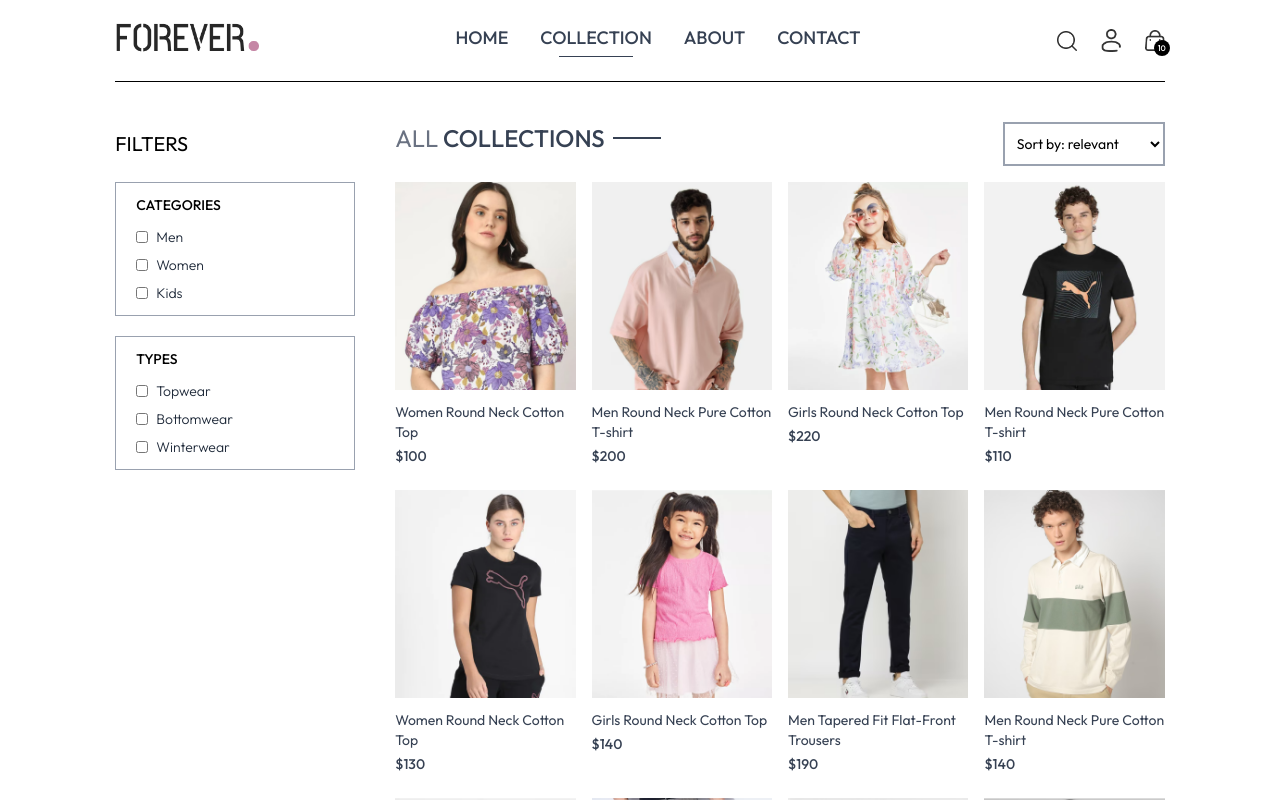
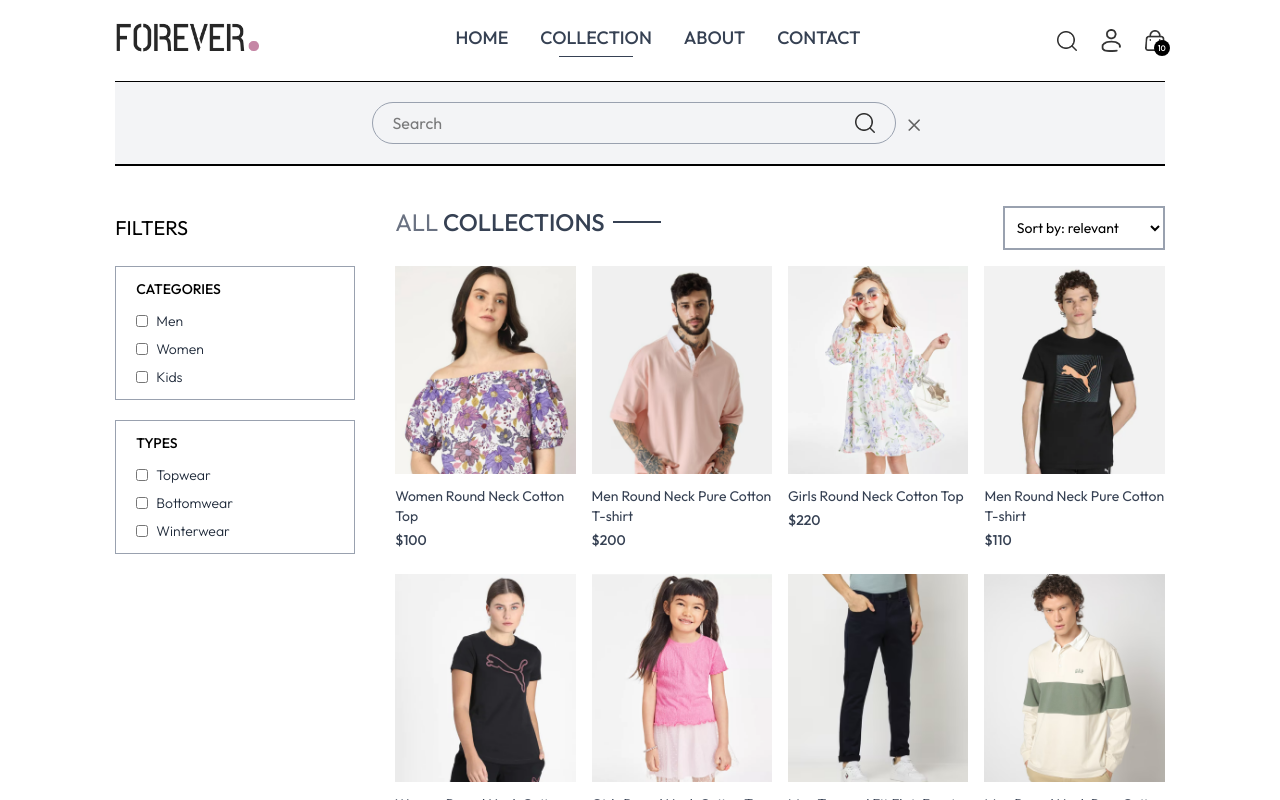
Before and after one commit to Hasnain91/ecomm-app, a React (Vite) app in the folder frontend/: page /collection in a window 1280 px wide. Both pictures are taken after a click on the picture 1066 px from the left and 40 px from the top of the page. Shown: the top 800 px of the page. Built offline with nearby package versions, Linux system fonts and the light colour scheme.

Commit message:
Search collections functionality

```diff
--- a/frontend/src/App.jsx
+++ b/frontend/src/App.jsx
@@ -10,11 +10,13 @@
 import Navbar from "./components/Navbar";
 import Login from "./pages/Login";
 import Footer from "./components/Footer";
+import SearchBar from "./components/SearchBar";
 
 const App = () => {
   return (
     <div className="px-4 sm:px-[5vw] md:px-[7vw] lg:px-[9vw]">
       <Navbar />
+      <SearchBar />
       <Routes>
         <Route path="/" element={<Home />} />
         <Route path="/collection" element={<Collection />} />
--- a/frontend/src/components/Navbar.jsx
+++ b/frontend/src/components/Navbar.jsx
@@ -1,9 +1,11 @@
-import React, { useState } from "react";
+import React, { useContext, useState } from "react";
 import { assets } from "../assets/assets";
 import { Link, NavLink } from "react-router-dom";
+import { ShopContext } from "../context/ShopContext";
 
 const Navbar = () => {
   const [visible, setVisible] = useState(false);
+  const { setShowSearch } = useContext(ShopContext);
 
   return (
     <div className="flex items-center justify-between py-5 font-medium">
@@ -32,6 +34,7 @@
 
       <div className="flex items-center gap-6">
         <img
+          onClick={() => setShowSearch(true)}
           src={assets.search_icon}
           alt="Search Icon"
           className="w-5 cursor-pointer "
--- /dev/null
+++ b/frontend/src/components/SearchBar.jsx
@@ -0,0 +1,44 @@
+import React, { useContext, useEffect, useState } from "react";
+import { ShopContext } from "../context/ShopContext";
+import { assets } from "../assets/assets";
+import { useLocation } from "react-router-dom";
+
+const SearchBar = () => {
+  const { search, setSearch, showSearch, setShowSearch } =
+    useContext(ShopContext);
+
+  const [visible, setVisible] = useState(false);
+
+  const location = useLocation();
+
+  useEffect(() => {
+    if (location.pathname.includes("collection")) {
+      setVisible(true);
+    } else {
+      setVisible(false);
+    }
+  }, [location]);
+
+  return showSearch && visible ? (
+    <div className="border-t border-b bg-gray-100 text-center">
+      <div className="inline-flex items-center justify-center border border-gray-400 py-2 px-5 my-5 mx-3 rounded-full w-3/4 sm:w-1/2  ">
+        <input
+          value={search}
+          onChange={(e) => setSearch(e.target.value)}
+          type="text"
+          placeholder="Search"
+          className="flex-1 outline-none bg-inherit"
+        />
+        <img src={assets.search_icon} alt="Search Icon" className="w-5" />
+      </div>
+      <img
+        onClick={() => setShowSearch(false)}
+        className="inline w-3 cursor-pointer"
+        src={assets.cross_icon}
+        alt="Cross Icon"
+      />
+    </div>
+  ) : null;
+};
+
+export default SearchBar;
--- a/frontend/src/context/ShopContext.jsx
+++ b/frontend/src/context/ShopContext.jsx
@@ -7,7 +7,7 @@
   const currency = "$";
   const delivery_fee = 10;
   const [search, setSearch] = useState("");
-  const [showSearch, setShowSearch] = useState(true);
+  const [showSearch, setShowSearch] = useState(false);
 
   const value = {
     products,
--- a/frontend/src/pages/Collection.jsx
+++ b/frontend/src/pages/Collection.jsx
@@ -10,7 +10,7 @@
   const [typeFilter, setTypeFilter] = useState([]);
   const [sortType, setSortType] = useState("relevant");
 
-  const { products } = useContext(ShopContext);
+  const { products, search, showSearch } = useContext(ShopContext);
 
   const toggleCategoryFilter = (e) => {
     if (categoryFilter.includes(e.target.value)) {
@@ -33,6 +33,11 @@
   const applyFilter = () => {
     let productsCopy = products.slice();
 
+    if (showSearch && search) {
+      productsCopy = productsCopy.filter((item) =>
+        item.name.toLowerCase().includes(search.toLowerCase())
+      );
+    }
     if (categoryFilter.length > 0) {
       productsCopy = productsCopy.filter((item) =>
         categoryFilter.includes(item.category)
@@ -68,7 +73,7 @@
 
   useEffect(() => {
     applyFilter();
-  }, [categoryFilter, typeFilter]);
+  }, [categoryFilter, typeFilter, search, showSearch]);
 
   useEffect(() => {
     sortPoducts();
```
